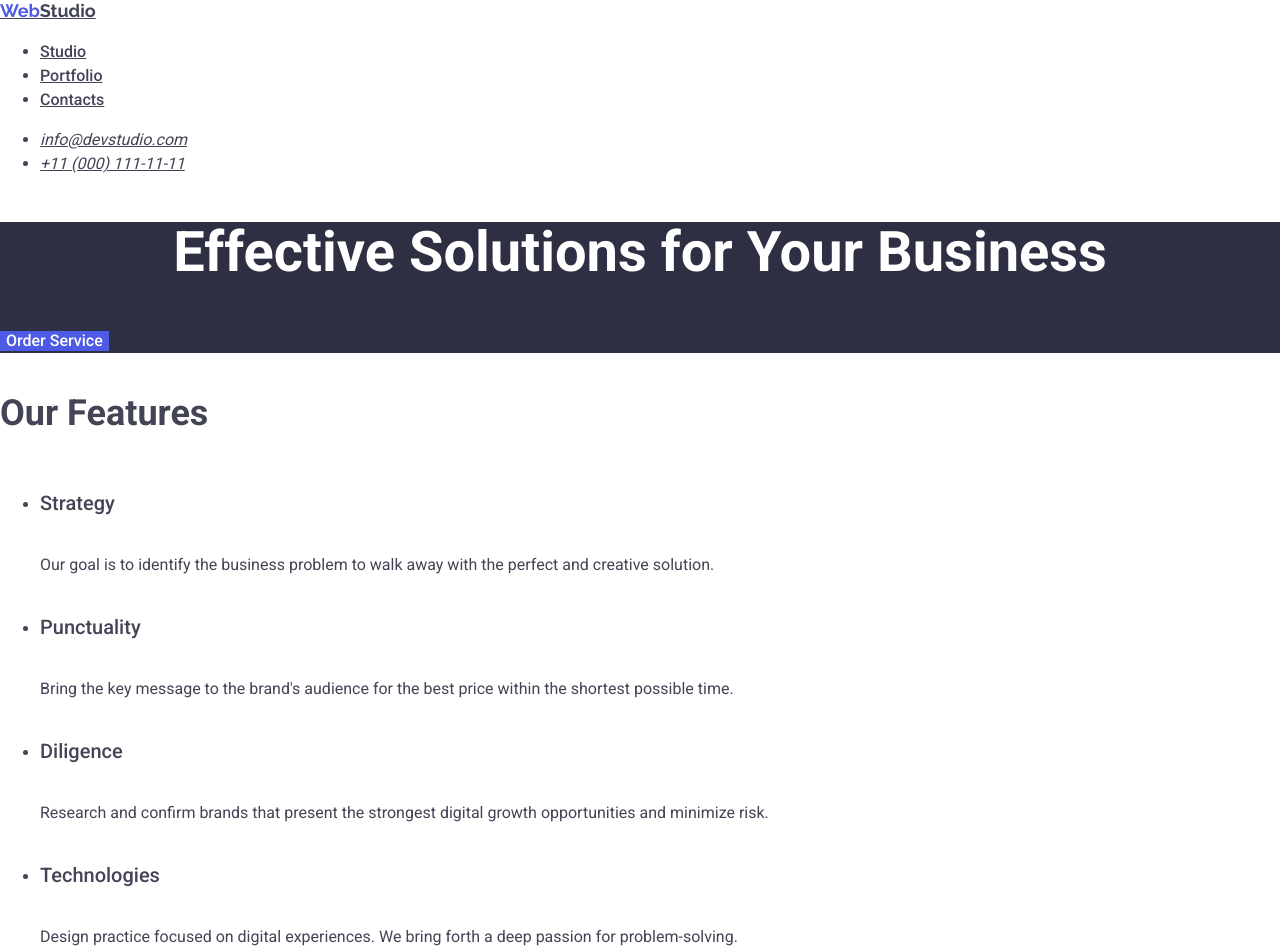
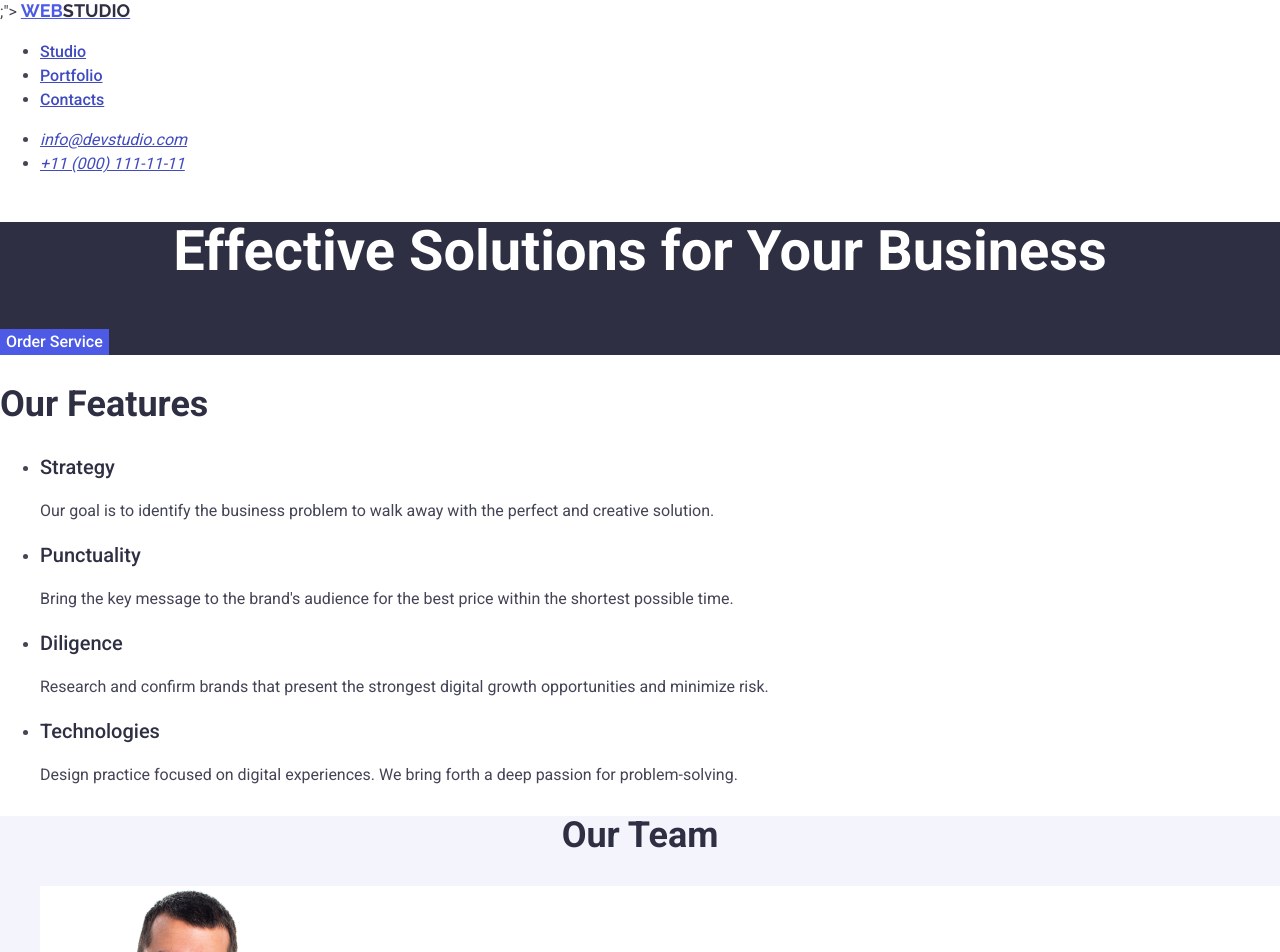
Before and after one commit to hasiptektas/goit-markup-hw-02, a plain HTML site: page index.html in a window 1280 px wide. Shown: the top 952 px of the page. Drawn offline with nearby package versions, Linux system fonts and the light colour scheme.

Commit message:
hatalar düzeltildi

```diff
--- a/css/styles.css
+++ b/css/styles.css
@@ -1,4 +1,5 @@
 body {
+    background-color: #FFFFFF;
     font-family: "Roboto", sans-serif;
     color: #434455;
     font-size: 16px;
@@ -10,45 +11,54 @@ h1 {
     font-family: inherit;
     color: inherit;
     font-size: 56px;
-    line-height: 1.0714285714285714;
+    line-height: 1.07;
     font-weight: bold;
-    letter-spacing: inherit;
+    letter-spacing: 2%;
 }
 
 h2 {
     font-family: inherit;
-    color: inherit;
+    color: #2e2f42;
     font-size: 36px;
     font-weight: bold;
-    line-height: 1.666666666666667;
-    letter-spacing: inherit;
+    text-transform: capitalize;
+    line-height: 1.11;
+    letter-spacing: 2%;
 }
 
 h3 {
     font-family: inherit;
-    color: inherit;
+    color: #2e2f42;
     font-size: 20px;
     font-weight: 500;
-    line-height: 3;
-    letter-spacing: inherit;
+    line-height: 1.2;
+    letter-spacing: 2%;
 }
 
 .logo {
     font-family: "Raleway", sans-serif;
     font-weight: bold;
-    color: inherit;
+    color: #4d5ae5;
     font-size: 18px;
-    line-height: 1.166666666666667;
+    text-transform: uppercase;
+    line-height: 1.17;
     letter-spacing: 3%;
+}
+.adddress {
+    font-style: normal;
 }
 
 .link {
     font-family: inherit;
-    color: inherit;
+    color: #404bbf;
     font-size: inherit;
-    line-height: 1.333333333333333;
-    letter-spacing: 4%;
+    line-height: 1.5;
+    letter-spacing: 2%;
     text-decoration: underline;
+}
+
+.link:hover, .link:focus {
+    background-color: #404bbf;
 }
 
 button {
@@ -56,11 +66,12 @@ button {
     color: white;
     border: none;
     background-color: #4D5AE5;
+    line-height: 1.5;
     letter-spacing: 4%;
     cursor: pointer;
 }
 
-button:hover {
+button:hover, button:focus {
     background-color: #404BBF;
 }
 
@@ -81,18 +92,35 @@ footer {
     background-color: #F4F4FD;
 }
 
+
+
 .section-our-team ul li {
     background-color: white;
 }
 
 .section-our-team h2 {
+    line-height: 1.11;
     text-align: center;
+    letter-spacing: 2%;
+    color: #2e2f42;
+    text-transform: capitalize;
+}
+
+.section-our-team h3 {
+    line-height: 1.2;
+    letter-spacing: 2%;
+    color: #2e2f42;
 }
 
 .section-our-portfolio-header {
     text-align: center;
 }
 
+.section-our-features {
+    letter-spacing: 2%;
+}
+
 .footer-text {
-    color: white;
+    color:  #F4F4FD;
+    letter-spacing: 2%;
 }
--- a/index.html
+++ b/index.html
@@ -14,8 +14,8 @@
 
     <header class="page-header">
 
-        <nav class="page-nav">
-            <a href="./index.html" class="logo"><span style="color: #4D5AE5;">Web</span>Studio</a>
+        <nav class="page-nav">;">
+            <a href="./index.html" class="logo">Web<span style="color: #2e2f42;">Studio</span></a>
 
             <ul style="font-weight: 500;">
                 <li>
@@ -30,7 +30,7 @@
             </ul>
         </nav>
 
-        <address>
+        <address class="address">
             <ul>
                 <li>
                     <a href="mailto:info@devstudio.com" class="link">info@devstudio.com</a>
@@ -48,7 +48,7 @@
         <section class="hero">
             <h1 class="hero-title">Effective Solutions for Your Business</h1>
 
-            <button type="button">Order Service</button>
+            <button class="button">Order Service</button>
         </section>
 
         <section>
@@ -77,7 +77,7 @@
 
         <section class="section-our-team">
 
-        <h2>Our Team</h2>
+        <h2 class="section-our-team-header">Our Team</h2>
 
         <ul>
             <li>
@@ -125,9 +125,6 @@
                     <h3 class="list-title">Meditation App</h3>
                     <p class="list-text">App</p>
                 </li>
-            </ul>
-
-            <ul>
 
                 <li>
                     <img src="./images/img-7.jpg" alt="Taxi Service Photo" width="360">
@@ -147,12 +144,13 @@
                     <p class="list-text">Marketing</p>
                 </li>
             </ul>
+
         </section>
 
     </main>
 
-    <footer>
-        <a href="./index.html" class="logo"><span style="color: #4D5AE5;">Web</span><span style="color: white;">Studio</span></a>
+    <footer class="footer">
+        <a href="./index.html" class="logo">Web<span style="color: #2e2f42;">Studio</span></a>
         <p class="footer-text">Increase the flow of customers and sales for your business with digital marketing & growth solutions.</p>
     </footer>
 
```
